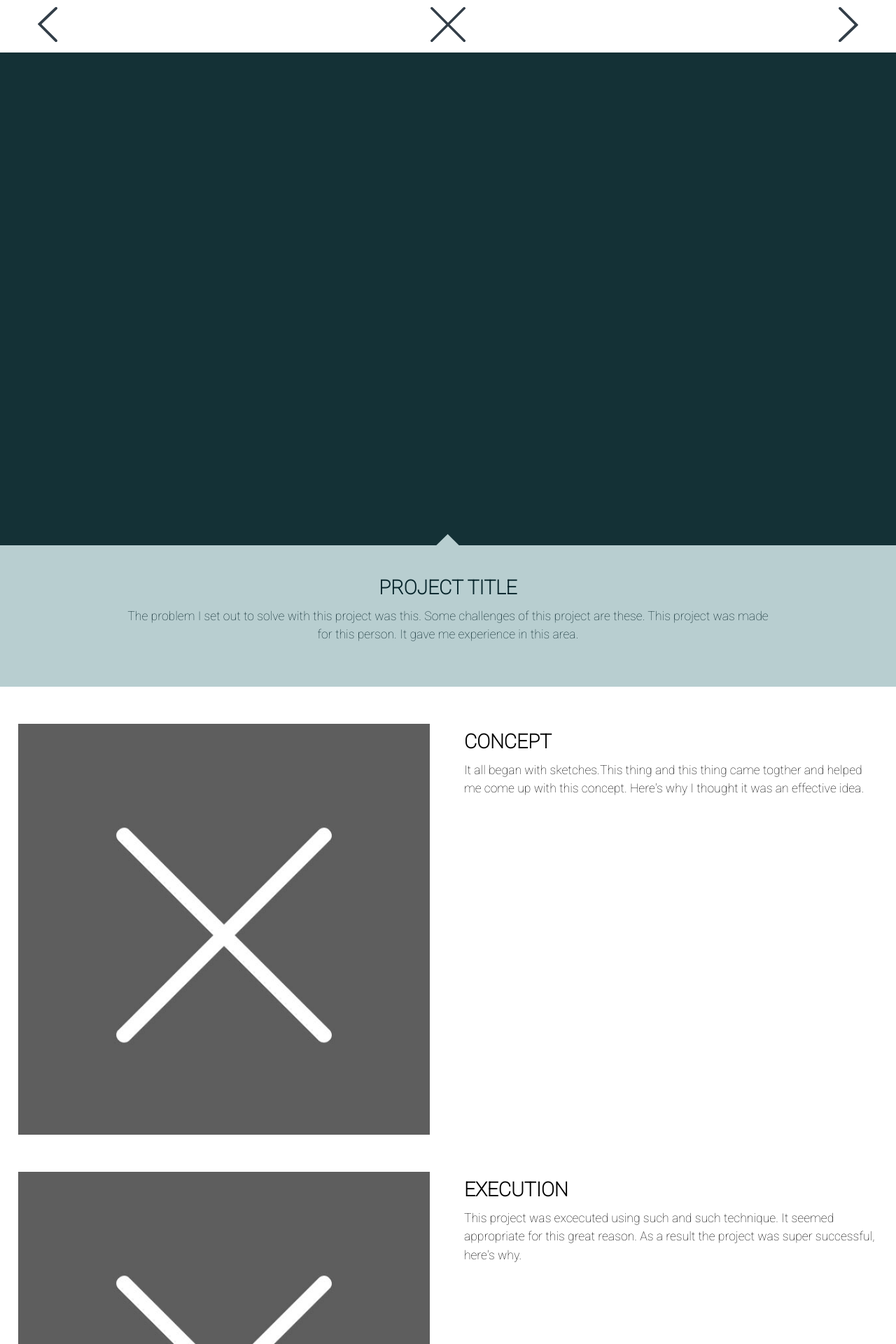
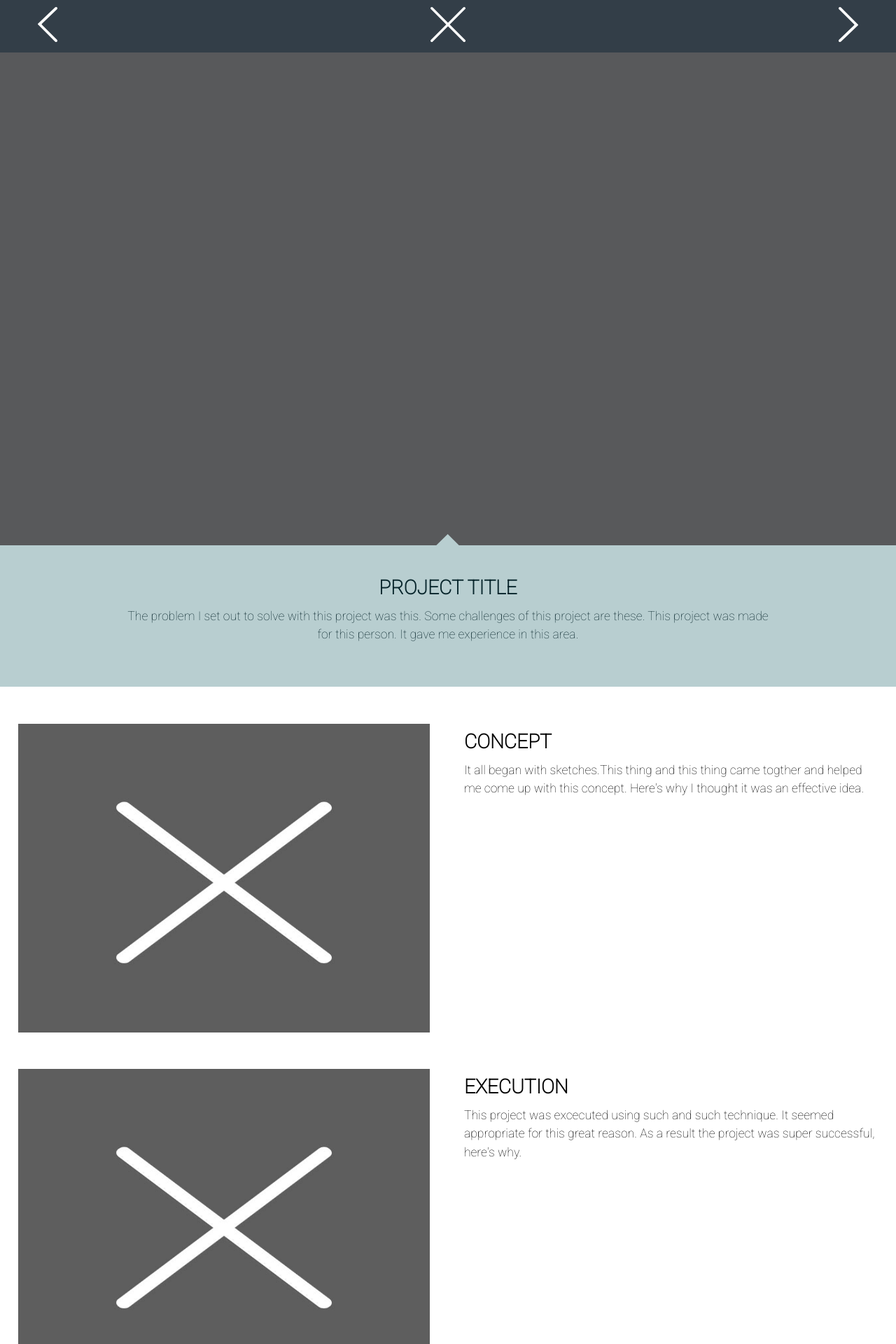
Before and after one commit to valeriebordeleau/portfolio-valerie-bordeleau, a Jekyll site: the page built from project-1.html, in a window 1280 px wide. Shown: the top 1920 px of the page at 70% size. Built offline with Jekyll 4.4.1, drawn with Linux system fonts in a browser that asks for light colours; nearby versions of some CDN libraries; comment, search, counter and statistics services are not loaded.

Commit message:
changed colours

```diff
--- a/_layouts/default.html
+++ b/_layouts/default.html
@@ -111,7 +111,7 @@
 </svg>
                     </a>
                 </div><!-- unit -->
-            </div><!-- social grid -->
+            </div><!-- text center -->
 
                 <nav id="nav" role="navigation">
                     <ul class="gutter pad-top-double text-center">
--- a/css/general.css
+++ b/css/general.css
@@ -25,7 +25,7 @@ a:focus {
 
 .banner {
     height: 35em;
-    background-color: rgba(8, 38, 44, .95);
+    background-color: #58595B;
 }
 
 .wordmark {
@@ -81,11 +81,11 @@ a:focus {
     padding-bottom: 1em;
     display: block;
     opacity: 1;
-    fill: #333E48;
+    fill: white;
 }
 
 .toggle:hover {
-    fill: #B8CED0;
+    fill: #7EA8AD;
 }
 
 .toggle-check {
@@ -99,7 +99,7 @@ a:focus {
     margin: 0px;
     padding: 0;
     box-shadow: 0px 0px 2px 0px rgba(35, 31, 32, 0.18);
-    background-color:rgba(237, 243, 243, 1);
+    background-color:rgba(51, 62, 72, 1);
     position: relative;
     z-index: 1000;
     max-height: 0em;
@@ -112,14 +112,14 @@ a:focus {
 }
 
 .nav-bar {
-    background-color:rgba(184, 208, 206, .25);
+    background-color:rgba(51, 62, 72,1);
     box-shadow: 0px 0px 1px 2px rgba(35, 31, 32, 1);
     margin: 0px;
     padding-bottom: 1em;
 }
 
 .nav-bar-s {
-    background-color:rgba(184, 208, 206, .25);
+    background-color:rgba(51, 62, 72,1);
     box-shadow: 0px 0px 20px 2px rgba(35, 31, 32, 0.18);
     margin: 0;
     padding: 0;
@@ -128,7 +128,7 @@ a:focus {
 .nav-t-item {
     display: block;
     text-decoration: none;
-    color: rgba(8, 38, 44, 1);
+    color: white;
     background-color: transparent;
     list-style-type: none;
     margin: 0;
@@ -148,7 +148,7 @@ a:focus {
     padding: 1em 0em 1em 0;
     margin:#08262C;
     text-decoration: none;
-    color: #333E48;
+    color: white;
     background-color: transparent;
     list-style-type: none;
     margin: 0;
@@ -158,7 +158,7 @@ a:focus {
 }
 
 .nav-t2-item:hover {
-    color: white;
+    color: rgba(51, 62, 72, 1);
     font-weight: 400;
     background-color: #B8CED0;
 }
@@ -234,7 +234,7 @@ a:focus {
 }
 
 .st1 {
-    fill:#333E48;
+    fill:white;
     -webkit-transition: all 500ms ease-out;
     transition: all 500ms ease-out;
 }
@@ -246,7 +246,7 @@ a:focus {
 .email {
     font-size: 1em;
     text-decoration: none;
-    color:rgba(8, 38, 44, 1);
+    color:white;
     -webkit-transition: all 200ms ease-out;
     transition: all 200ms ease-out;
 }
@@ -256,15 +256,15 @@ a:focus {
 }
 
 .cb-footer {
-    color: #333E48;
-    background-color:rgba(184, 208, 206, .25);
+    color: white;
+    background-color:rgba(51, 62, 72, 1);
 }
 
 /* PROJECT STYLES */
 
 .p-main-img {
     height: 25em;
-    background-color: rgba(8, 38, 44, .95);
+    background-color: #58595B;
     background-image: url(../artwork/notch-h-b.svg);
     background-position: bottom center;
     background-size: 2em;
@@ -274,7 +274,7 @@ a:focus {
 }
 
 .p-text-blurb {
-    padding: 0em 1.3em 3em 1.3em;
+    padding: 0em 1.3em 4em 1.3em;
 }
 
 .p-overview {
@@ -287,14 +287,13 @@ a:focus {
 /* Project Nav */
 
 .p-nav-bar {
-    background-color:;
+    background-color:#333E48;
     height: 75px;
-    box-shadow: 0px 2px 20px rgba(35, 31, 32, 0.1);
 }
 
 .close {
     height: 58px;
-    fill:#333E48;
+    fill:white;
     position: absolute;
     top: 10px;
     left: calc(50% - 25px);
@@ -309,7 +308,7 @@ a:focus {
 
 .previous {
     height: 58px;
-    fill:#333E48;
+    fill:white;
     position: absolute;
     top: 10px;
     left: calc(5% - 10px);
@@ -324,7 +323,7 @@ a:focus {
 
 .next {
     height: 58px;
-    fill:#333E48;
+    fill:white;
     position: absolute;
     top: 10px;
     right: calc(5% - 10px);
@@ -397,7 +396,6 @@ a:focus {
 }
 
 .intro {
-    background-color: #BCBEC0;
     padding: 10em 16em;
 }
 
--- a/project-1.html
+++ b/project-1.html
@@ -57,7 +57,7 @@ layout: projects
 
         <div class="grid pad-t">
             <div class="unit unit-xs-1 unit-s-1 unit-m-1-2 unit-l-1-2 island">
-                <div class="embed embed--1by1">
+                <div class="embed embed--4by3">
                     <img src="{{site.baseurl}}/artwork/temp.jpg" class="main-p-img embed__item" alt="Image Description">
                 </div><!-- embed -->
             </div><!-- unit -->
@@ -72,7 +72,7 @@ layout: projects
         </div> <!--unit-->
 
              <div class="unit unit-xs-1 unit-s-1 unit-m-1-2 unit-l-1-2 island">
-                <div class="embed embed--1by1">
+                <div class="embed embed--4by3">
                     <img src="{{site.baseurl}}/artwork/temp.jpg" class="main-p-img embed__item" alt="Image Description">
                 </div><!-- embed -->
             </div><!-- unit -->
```
